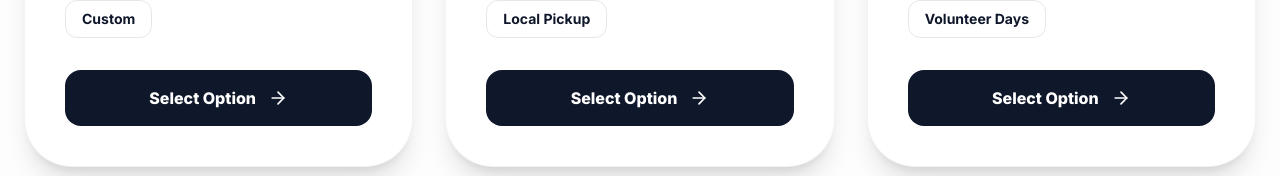
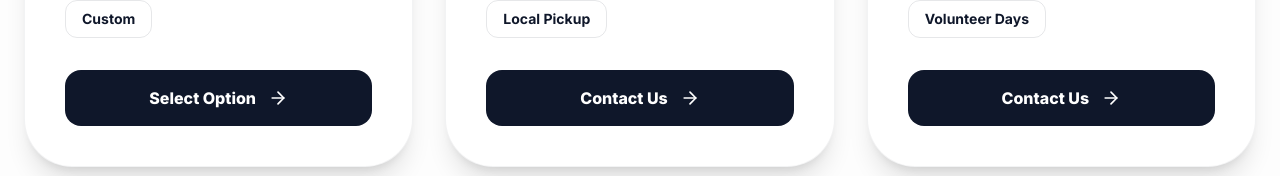
Before and after one commit to Azaxek/RISE-TENNIS, a React (Vite) app: page /donate in a window 1280 px wide. Shown: the part 843-1019 px from the top of the page. Built offline with nearby package versions, Linux system fonts and the light colour scheme.

Commit message:
Equipment Donation and Corporate Support now open mailto to rise.tennis28@gmail.com

```diff
--- a/src/pages/DonatePage.tsx
+++ b/src/pages/DonatePage.tsx
@@ -32,13 +32,15 @@ export const DonatePage = () => {
               title: "Equipment Donation",
               desc: "Donate new or gently used rackets, balls, and tennis gear.",
               icon: <Gift className="w-8 h-8" />,
-              options: ["Drop-off", "Ship to Us", "Local Pickup"]
+              options: ["Drop-off", "Ship to Us", "Local Pickup"],
+              mailto: "mailto:rise.tennis28@gmail.com?subject=Equipment%20Donation%20Inquiry"
             },
             {
               title: "Corporate Support",
               desc: "Partner with R.I.S.E. to support youth athletics in your community.",
               icon: <Users className="w-8 h-8" />,
-              options: ["Sponsorship", "Matching Gifts", "Volunteer Days"]
+              options: ["Sponsorship", "Matching Gifts", "Volunteer Days"],
+              mailto: "mailto:rise.tennis28@gmail.com?subject=Corporate%20Support%20Inquiry"
             }
           ].map((card, i) => (
             <motion.div
@@ -63,9 +65,15 @@ export const DonatePage = () => {
                   ))}
                 </div>
               </div>
-              <button className="w-full bg-midnight text-white py-4 rounded-2xl font-black flex items-center justify-center gap-3 hover:bg-tennis-neon hover:text-midnight transition-all">
-                Select Option <ArrowRight className="w-5 h-5" />
-              </button>
+              {card.mailto ? (
+                <a href={card.mailto} className="w-full bg-midnight text-white py-4 rounded-2xl font-black flex items-center justify-center gap-3 hover:bg-tennis-neon hover:text-midnight transition-all">
+                  Contact Us <ArrowRight className="w-5 h-5" />
+                </a>
+              ) : (
+                <button className="w-full bg-midnight text-white py-4 rounded-2xl font-black flex items-center justify-center gap-3 hover:bg-tennis-neon hover:text-midnight transition-all">
+                  Select Option <ArrowRight className="w-5 h-5" />
+                </button>
+              )}
             </motion.div>
           ))}
         </div>
```
